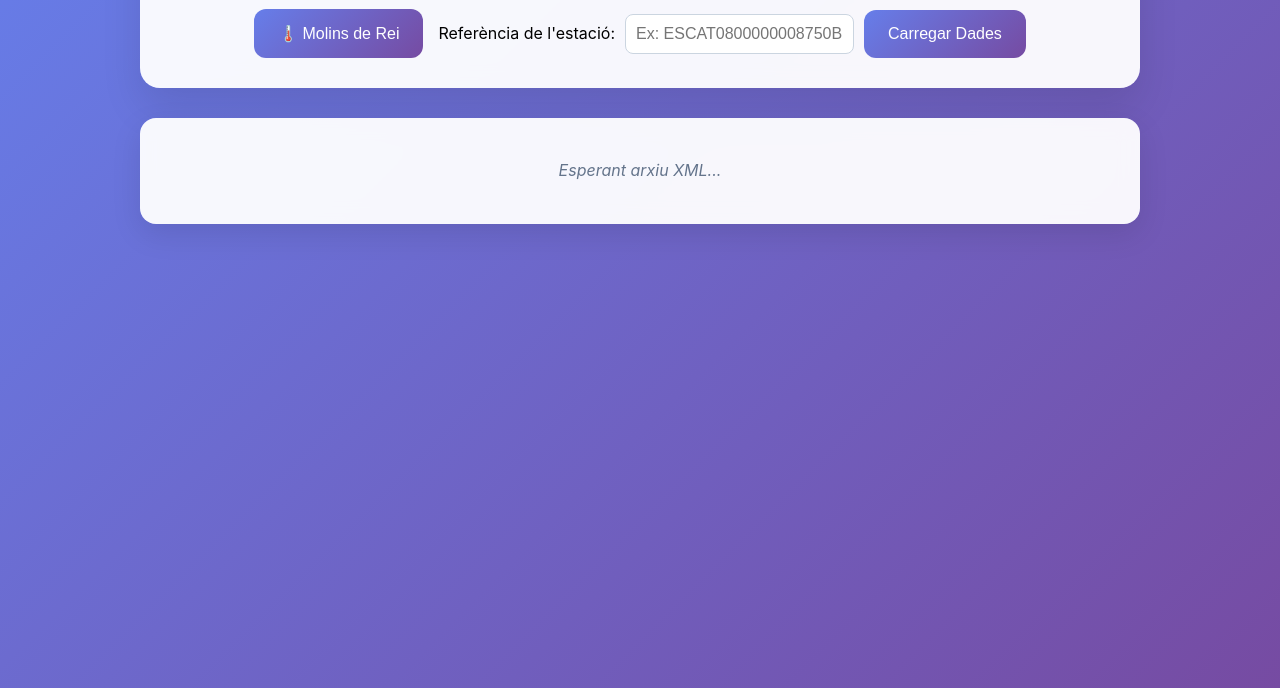
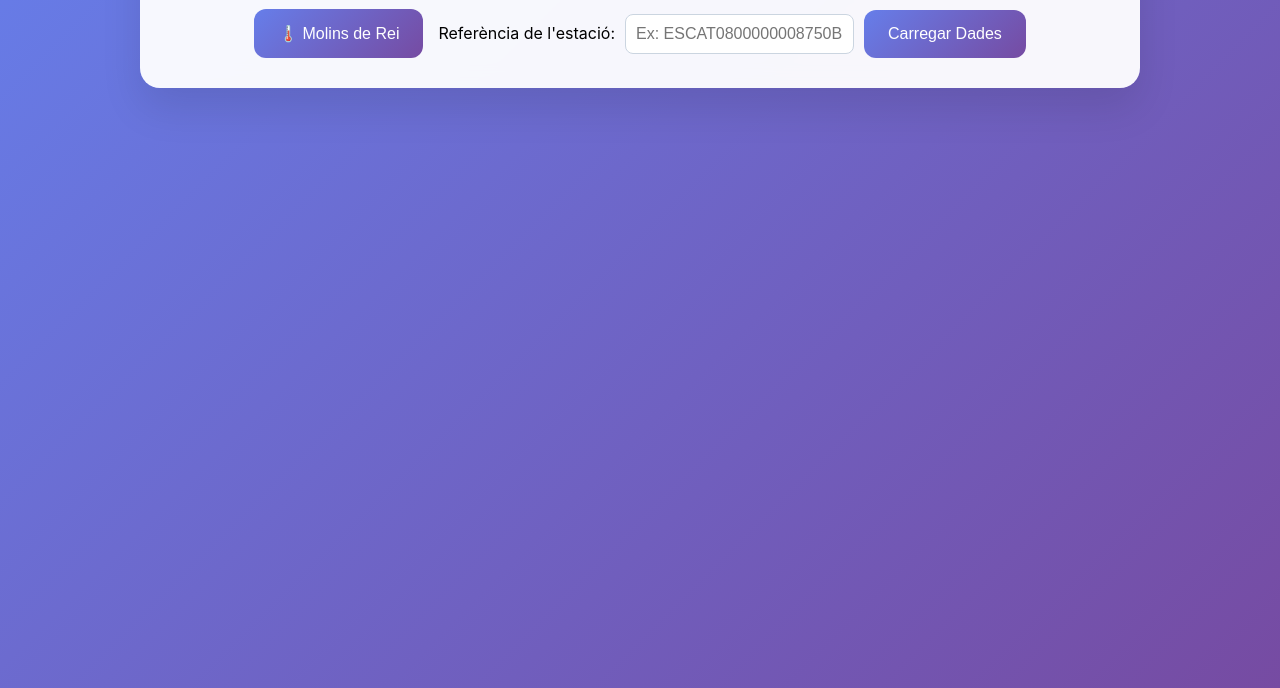
Before and after one commit to fgcagents/traincolour, a plain HTML site: page index.html in a window 1280 px wide. Shown: the part 112-800 px from the top of the page. Drawn offline with Linux system fonts and the light colour scheme.

Commit message:
Eliminar el mensaje de carga comentado en el HTML

```diff
--- a/index.html
+++ b/index.html
@@ -123,8 +123,8 @@
       </button>
     </div>
 
-    <div class="loading" id="loadingMessage">Esperant arxiu XML...</div>
-  </div>
+    <!--<div class="loading" id="loadingMessage">Esperant arxiu XML...
+  </div> -->
 
   <script src="script.js"></script>
 </body>
```
